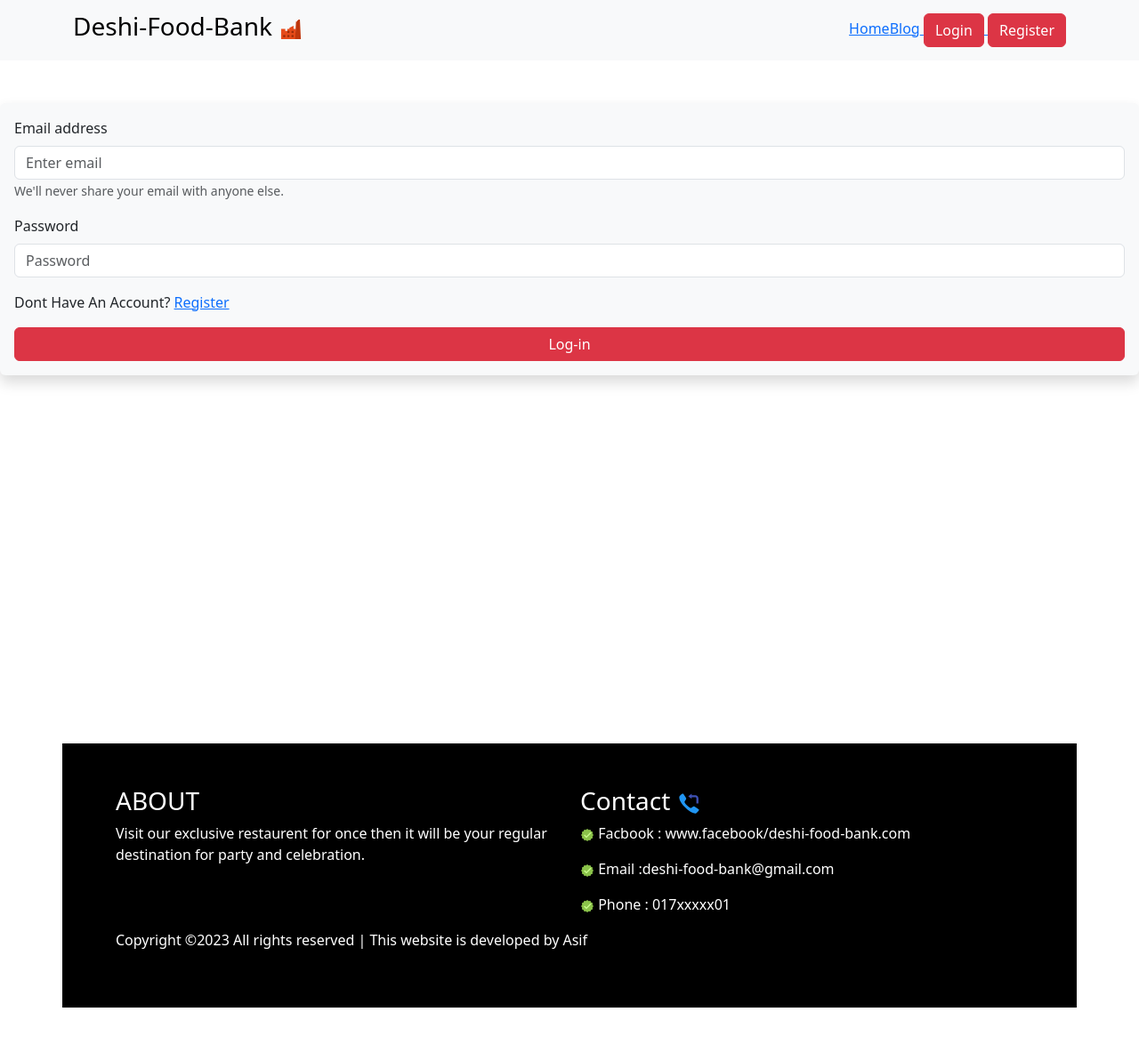
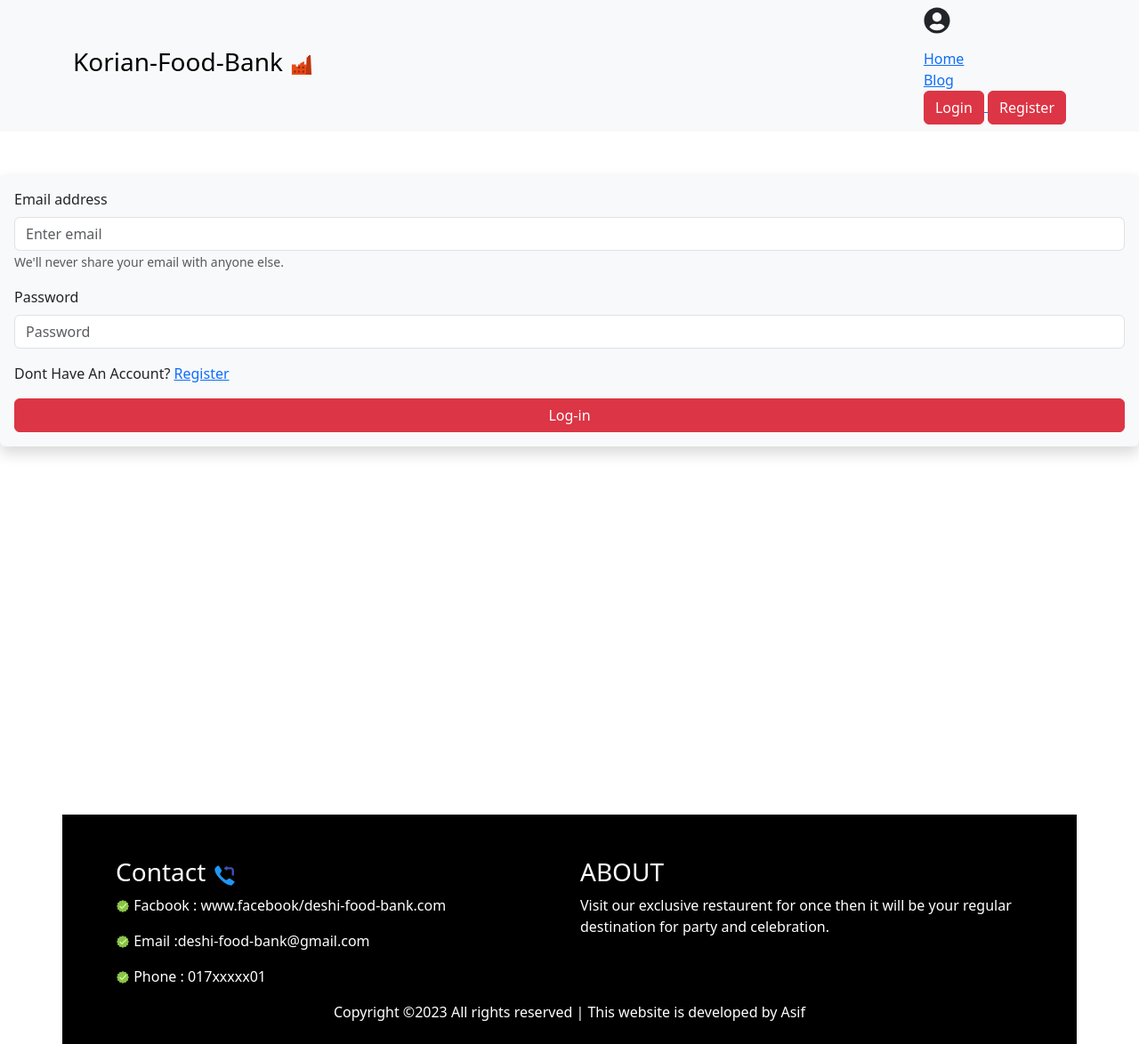
Before and after one commit to programmerasif/Korian-Food-Bank, a React (Vite) app in the folder ph-assignment10/: page /login in a window 1280 px wide. Shown: the whole page at 89% size. Before the commit the page ends 1133 px from the top, so only its background shows below. Built offline with nearby package versions, Linux system fonts and the light colour scheme; no server answers.

Commit message:
conditional rendaring and email pass

```diff
--- a/ph-assignment10/index.html
+++ b/ph-assignment10/index.html
@@ -4,7 +4,7 @@
     <meta charset="UTF-8" />
     <link rel="icon" type="image/svg+xml" href="/vite.svg" />
     <meta name="viewport" content="width=device-width, initial-scale=1.0" />
-    <title>Vite + React</title>
+    <title>Korian-Food-Bank</title>
   </head>
   <body>
     <div id="root"></div>
--- a/ph-assignment10/package.json
+++ b/ph-assignment10/package.json
@@ -10,6 +10,7 @@
     "preview": "vite preview"
   },
   "dependencies": {
+    "firebase": "^9.21.0",
     "localforage": "^1.10.0",
     "match-sorter": "^6.3.1",
     "react": "^18.2.0",
--- a/ph-assignment10/src/components/Login/Login.jsx
+++ b/ph-assignment10/src/components/Login/Login.jsx
@@ -1,16 +1,26 @@
-import React from 'react';
+import React, { useContext } from 'react';
 import { Button, Form } from 'react-bootstrap';
-import { Link } from 'react-router-dom';
+import { Link, useNavigate } from 'react-router-dom';
+import { AuthContext } from '../../providers/AuthProvider';
 
 const Login = () => {
-
-
+    const navigate = useNavigate()
+    const {login} = useContext(AuthContext)
     const handelLogin = event =>{
         event.preventDefault();
         const form = event.target;
         const email = form.email.value;
         const password = form.password.value;
         console.log(email,password);
+        login(email,password)
+        .then(res =>{
+          const creatUsers = res.user;
+          console.log(creatUsers);
+          navigate('/')
+        })
+        .catch(err =>{
+          console.log(err);
+        })
     }
     return (
         <div className='w-md-25 w-sm-50 mx-auto mt-5 shadow p-3 mb-5 bg-body-tertiary rounded'>
--- a/ph-assignment10/src/components/Register/Register.jsx
+++ b/ph-assignment10/src/components/Register/Register.jsx
@@ -1,8 +1,11 @@
-import React from 'react';
+import React, { useContext } from 'react';
 import { Form } from 'react-bootstrap';
-import { Link } from 'react-router-dom';
+import { Link, useNavigate } from 'react-router-dom';
+import  { AuthContext } from '../../providers/AuthProvider';
 
 const Register = () => {
+  const  {creatuser,update} = useContext(AuthContext)
+  const navigate = useNavigate()
     const handelRegister = event =>{
         event.preventDefault();
         const form = event.target;
@@ -11,6 +14,16 @@ const Register = () => {
         const photoURL = form.photo.value;
         const password = form.password.value;
         console.log(name,email,password,photoURL);
+        creatuser(email,password)
+        .then(res =>{
+          const creatUsers = res.user;
+          update(name,photoURL)
+          navigate('/')
+          console.log(creatUsers);
+        })
+        .catch(err =>{
+          console.log(err);
+        })
     }
     return (
         <div className='w-md-25 w-sm-50 mx-auto mt-5 shadow p-3 mb-5 bg-body-tertiary rounded'>
--- a/ph-assignment10/src/components/SafeList/SafeList.jsx
+++ b/ph-assignment10/src/components/SafeList/SafeList.jsx
@@ -5,7 +5,6 @@ import { FaAward } from "react-icons/fa";
 import { Link } from 'react-router-dom';
 
 const SafeList = ({chef}) => {
-    console.log(chef);
     const {id,img_url,name,experience_years,rating,Numbers_of_recipes} = chef
     return (
         <div>
--- a/ph-assignment10/src/components/ViewDetls/ViewDetils.jsx
+++ b/ph-assignment10/src/components/ViewDetls/ViewDetils.jsx
@@ -9,7 +9,7 @@ const ViewDetils = () => {
     const { img_url, name, bio, Numbers_of_recipes, Likes, experience_years, recipes } = detils[0]
     console.log(recipes);
     return (
-        <div>
+        <div className='my-5 '>
             <div className='shadow p-3 mb-5 bg-body-tertiary container mx-auto d-flex justify-content-center gap-4 align-items-center p-5 flex-column flex-md-row'>
                 <div>
                     <img src={img_url} alt="" className=' img' />
--- a/ph-assignment10/src/components/share/Footer/Footer.jsx
+++ b/ph-assignment10/src/components/share/Footer/Footer.jsx
@@ -5,19 +5,20 @@ const Footer = () => {
     return (
         <div>
             <div className="container text-center">
-                <div className="row text-white bg-black p-5 text-start">
-                    <div className="col-sm-12 col-md-6">
-                        <h3>ABOUT</h3>
-                        <p>Visit our exclusive restaurent for once then it will be your regular destination for party and celebration.</p>
-                    </div>
+                <div className="row text-white bg-black pt-5 pb-2 px-5 text-start">
+
                     <div className="col-sm-12 col-md-6">
                         <h3>Contact <FcCallback /></h3>
                         <p><FcApproval /> Facbook : www.facebook/deshi-food-bank.com</p>
                         <p><FcApproval /> Email :deshi-food-bank@gmail.com</p>
                         <p><FcApproval /> Phone : 017xxxxx01</p>
                     </div>
-                    <p>Copyright ©2023 All rights reserved | This website is developed by Asif</p>
-                    <div className="col-12"></div>
+                    <div className="col-sm-12 col-md-6">
+                        <h3>ABOUT</h3>
+                        <p>Visit our exclusive restaurent for once then it will be your regular destination for party and celebration.</p>
+                    </div>
+                    <p className='text-center'>Copyright ©2023 All rights reserved | This website is developed by Asif</p>
+
                 </div>
             </div>
         </div>
--- a/ph-assignment10/src/components/share/Header/Nave/Nave.jsx
+++ b/ph-assignment10/src/components/share/Header/Nave/Nave.jsx
@@ -1,26 +1,41 @@
-import React from 'react';
+import React, { useContext } from 'react';
 import { Button, Container, Nav, Navbar } from 'react-bootstrap';
 import { FcFactoryBreakdown } from "react-icons/fc";
-import { Link } from 'react-router-dom';
+import { Link, useNavigate } from 'react-router-dom';
+import { AuthContext } from '../../../../providers/AuthProvider';
+import { FaUserCircle } from 'react-icons/fa';
 
 const Nave = () => {
+  const { user, logOut } = useContext(AuthContext)
+  console.log(user);
+
+  const handelLogOut = () => {
+    logOut()
+      .then(() => console.log('ber hoice'))
+      .catch(err => console.log(err))
+
+  }
+
   return (
     <div>
       <Navbar collapseOnSelect expand="lg" bg="light" variant="light">
         <Container>
-        <Navbar.Brand href="#home" ><h3>Deshi-Food-Bank  <FcFactoryBreakdown /></h3></Navbar.Brand>
+          <Navbar.Brand href="#home" ><h3>Korian-Food-Bank  <FcFactoryBreakdown /></h3></Navbar.Brand>
           <Navbar.Toggle aria-controls="responsive-navbar-nav" />
           <Navbar.Collapse id="responsive-navbar-nav">
             <Nav className="me-auto">
             </Nav>
-          <Nav>
-            <div className='d-fllex justify-content-between align-items-center gap-5 text-secondary'>
-            <Link to='/'>Home</Link>
-            <Link to='/'>Blog</Link>
-            <Link to='login'> <Button variant="danger">Login</Button></Link>
-            <Link to='register'> <Button variant="danger">Register</Button></Link>
+            <div className='d-flex flex-md-column flex-sm-row'>
+              <div>
+                <div>{!user == true ? <p><FaUserCircle style={{ fontSize: "30px" }} /> </p> : <img src={user.photoURL} alt="" style={{ width: "50px" }} className="rounded-circle" />}</div>
+                <div className='me-3'><Link to='/'>Home</Link></div>
+                <div className='me-3'><Link to='/'>Blog</Link></div>
               </div>
-          </Nav>
+              {
+                !user == true ? <div> <Link to='login'> <Button variant="danger">Login</Button></Link>
+                  <Link to='register'> <Button variant="danger">Register</Button></Link></div> : <Button onClick={handelLogOut}>logOut</Button>
+              }
+            </div>
           </Navbar.Collapse>
         </Container>
       </Navbar>
--- /dev/null
+++ b/ph-assignment10/src/firebase/firebase.config.js
@@ -0,0 +1,18 @@
+// Import the functions you need from the SDKs you need
+import { initializeApp } from "firebase/app";
+// TODO: Add SDKs for Firebase products that you want to use
+// https://firebase.google.com/docs/web/setup#available-libraries
+
+// Your web app's Firebase configuration
+const firebaseConfig = {
+  apiKey: "AIzaSyAjVOOTxunDNo-Y-2lj6YqQf9qRA01VSSY",
+  authDomain: "assignment10-e21db.firebaseapp.com",
+  projectId: "assignment10-e21db",
+  storageBucket: "assignment10-e21db.appspot.com",
+  messagingSenderId: "84744905373",
+  appId: "1:84744905373:web:8f41049d71a2a53c44ea74"
+};
+
+// Initialize Firebase
+const app = initializeApp(firebaseConfig);
+export default app
--- a/ph-assignment10/src/main.jsx
+++ b/ph-assignment10/src/main.jsx
@@ -11,6 +11,7 @@ import Header from './components/share/Header/Header.jsx';
 import Login from './components/Login/Login.jsx';
 import Register from './components/Register/Register';
 import ViewDetils from './components/ViewDetls/ViewDetils';
+import AuthProvider from './providers/AuthProvider';
 
 
 
@@ -45,6 +46,6 @@ const router = createBrowserRouter([
 
 ReactDOM.createRoot(document.getElementById('root')).render(
   <React.StrictMode>
-    <RouterProvider router={router} />
+    <AuthProvider><RouterProvider router={router} /></AuthProvider>
   </React.StrictMode>,
 )
--- /dev/null
+++ b/ph-assignment10/src/providers/AuthProvider.jsx
@@ -0,0 +1,49 @@
+import React, { createContext, useEffect, useState } from 'react';
+import { createUserWithEmailAndPassword, getAuth, onAuthStateChanged, signInWithEmailAndPassword, signOut, updateProfile } from "firebase/auth";
+import app from '../firebase/firebase.config';
+
+const auth = getAuth(app)
+export const AuthContext = createContext(null)
+const AuthProvider = ({children}) => {
+    const [user ,setUser] = useState(null)
+    const creatuser = (email,password) =>{
+        return createUserWithEmailAndPassword(auth,email,password)
+    }
+    const login = (email,password) =>{
+        return signInWithEmailAndPassword(auth,email,password)
+    }
+    const update = (name,pURL) =>{
+        return updateProfile(auth.currentUser, {
+            displayName:name, photoURL: pURL
+          })
+    }
+
+    const logOut = () =>{
+        return signOut(auth)
+    }
+
+     useEffect(() =>{
+      const unsubscrib =  onAuthStateChanged(auth,loggedUser =>{
+            console.log('users loged in ' ,loggedUser)
+            setUser(loggedUser)
+        })
+        return () =>{
+            unsubscrib()
+        }
+     },[])
+    const AuthInfo  = {
+        user,
+        creatuser,
+        login,
+        update,
+        logOut
+    }
+
+    return (
+        <AuthContext.Provider value={AuthInfo}>
+            {children}
+        </AuthContext.Provider>
+    );
+};
+
+export default AuthProvider;
```
Also changed, not shown: 1 other file (tests, documents, lock files or other folders). Lines whose indentation alone changed are shown as unchanged.
